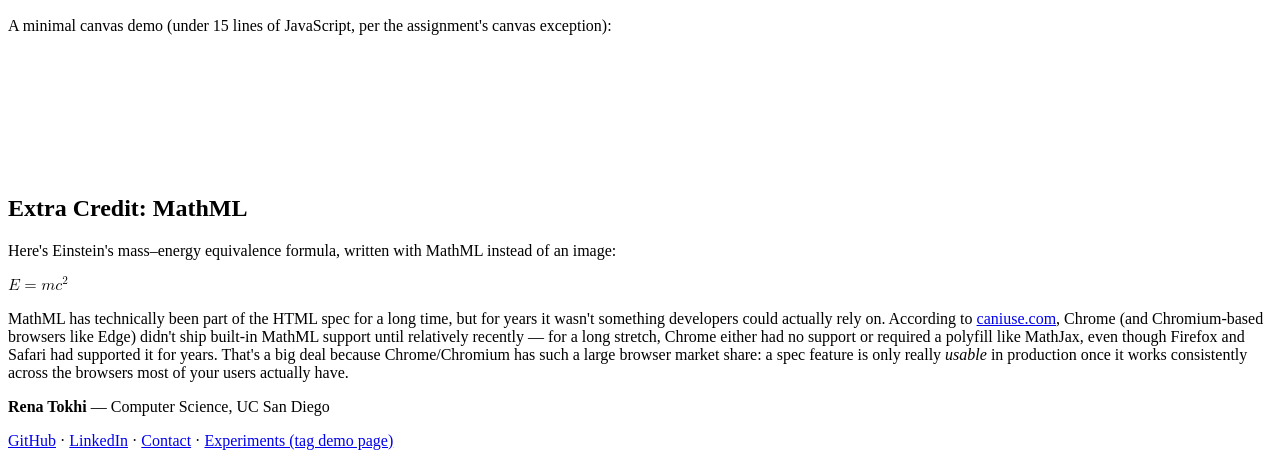
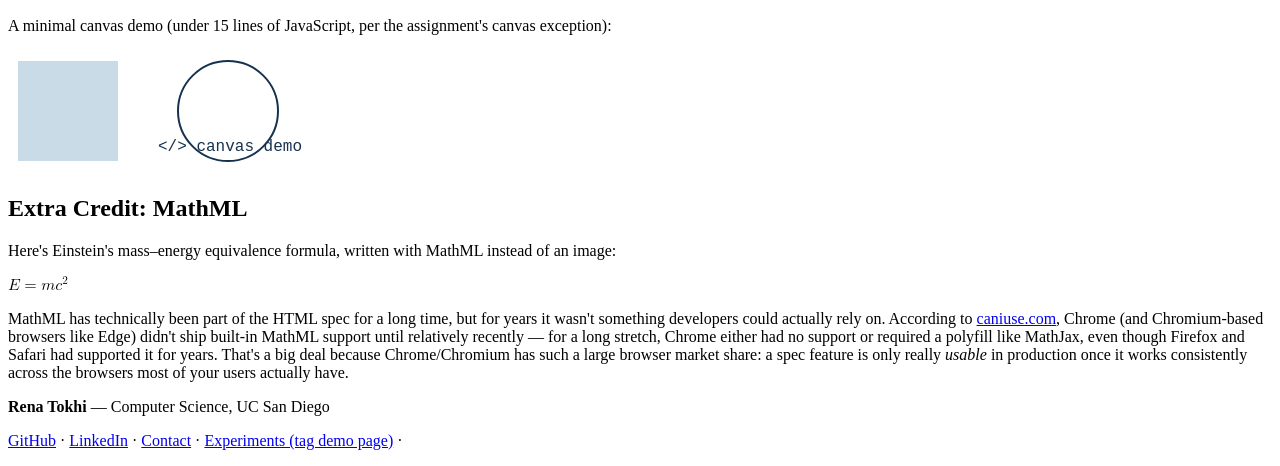
Before and after one commit to Rena-Tokhi/cse134-hw2, a plain HTML site: page experiments.html in a window 1280 px wide. Shown: the part 1143-1609 px from the top of the page. Drawn offline with Linux system fonts and the light colour scheme.

Commit message:
Wire hello-console into remaining pages, add canvas demo drawing

```diff
--- a/about.html
+++ b/about.html
@@ -112,9 +112,11 @@
       <a href="https://github.com/Rena-Tokhi" target="_blank" rel="noopener">GitHub</a> &middot;
       <a href="https://www.linkedin.com/in/rena-tokhi-6274b2213/" target="_blank" rel="noopener">LinkedIn</a> &middot;
       <a href="contact.html">Contact</a> &middot;
-      <a href="experiments.html">Experiments (tag demo page)</a>
+      <a href="experiments.html">Experiments (tag demo page)</a> &middot;
+      <hello-console></hello-console>
     </p>
 
   </footer>
+  <script src="js/custom-elements.js"></script>
 </body>
 </html>
--- a/experiments.html
+++ b/experiments.html
@@ -111,6 +111,20 @@
       <canvas id="demo-canvas" width="400" height="120">
         Your browser doesn't support the canvas element.
       </canvas>
+      <script>
+        var demoCanvas = document.getElementById('demo-canvas');
+        var ctx = demoCanvas.getContext('2d');
+        ctx.fillStyle = '#c8dbe6';
+        ctx.fillRect(10, 10, 100, 100);
+        ctx.strokeStyle = '#16324f';
+        ctx.lineWidth = 2;
+        ctx.beginPath();
+        ctx.arc(220, 60, 50, 0, Math.PI * 2);
+        ctx.stroke();
+        ctx.font = '16px monospace';
+        ctx.fillStyle = '#16324f';
+        ctx.fillText('</> canvas demo', 150, 100);
+      </script>
     </section>
 
     <section id="mathml-demo">
@@ -145,9 +159,11 @@
       <a href="https://github.com/Rena-Tokhi" target="_blank" rel="noopener">GitHub</a> &middot;
       <a href="https://www.linkedin.com/in/rena-tokhi-6274b2213/" target="_blank" rel="noopener">LinkedIn</a> &middot;
       <a href="contact.html">Contact</a> &middot;
-      <a href="experiments.html">Experiments (tag demo page)</a>
+      <a href="experiments.html">Experiments (tag demo page)</a> &middot;
+      <hello-console></hello-console>
     </p>
 
   </footer>
+  <script src="js/custom-elements.js"></script>
 </body>
 </html>
```
Also changed, not shown: resume.html (+3 -1 lines).
